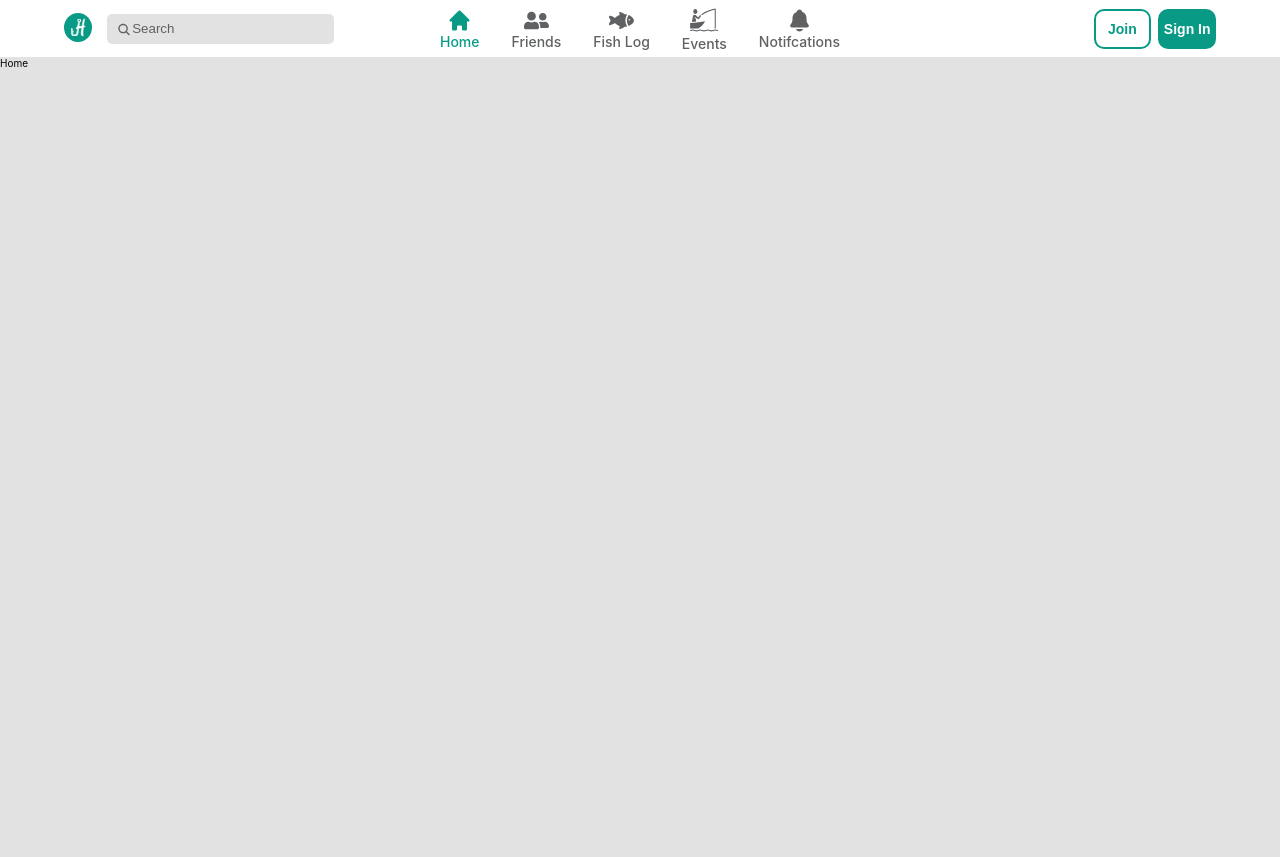
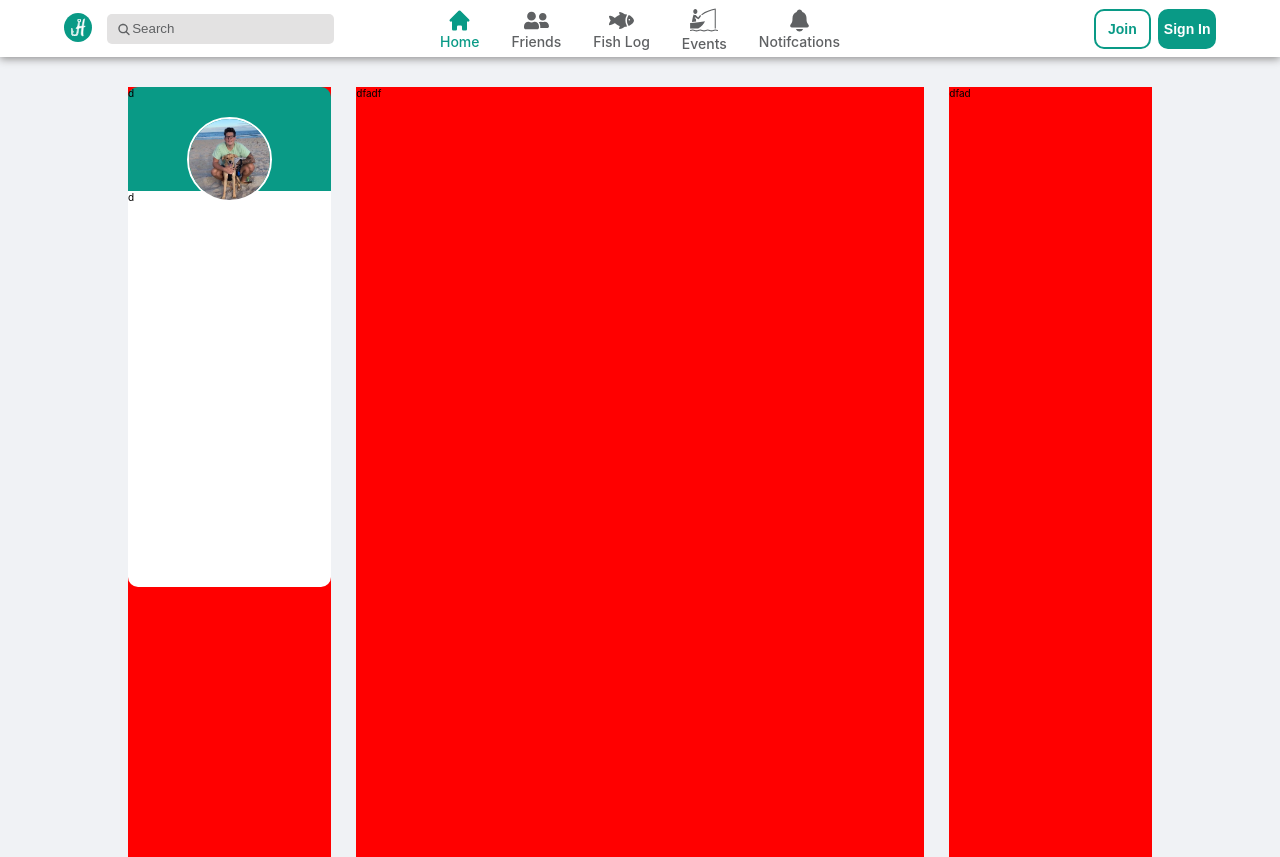
Before and after one commit to danlaratta/Hooked_Up, a React (Create React App) app in the folder frontend/: page / in a window 1280 px wide. Before the commit the page ends 800 px from the top, so only its background shows below. Built offline with nearby package versions, Linux system fonts and the light colour scheme.

Commit message:
home page layout setup, profile card start

```diff
--- a/frontend/src/App.tsx
+++ b/frontend/src/App.tsx
@@ -1,4 +1,5 @@
 import { BrowserRouter as Router, Routes, Route } from 'react-router-dom'
+import styled from 'styled-components/macro';
 import Navbar from './components/Navbar';
 import Home from './pages/Home';
 import Friends from './pages/Friends';
@@ -6,9 +7,14 @@ import FishLog from './pages/FishLog';
 import Events from './pages/Events';
 import Notifications from './pages/Notifications';
 
+const Container = styled.div`
+    width: 100%;
+    background-color: var(--gray);
+`
+
 const App = () => {
   return (
-    <div>
+    <Container>
       <Router>
         <Navbar />
 
@@ -21,7 +27,7 @@ const App = () => {
         </Routes>
       </Router>
 
-    </div>
+    </Container>
   );
 }
 
--- a/frontend/src/components/Navbar.tsx
+++ b/frontend/src/components/Navbar.tsx
@@ -13,12 +13,13 @@ import { GiBoatFishing } from 'react-icons/gi';
 
 const Container = styled.div`
     width: 100%;
-    /* background-color: var(--primary2); */
     background-color: #fff;
+    box-shadow: 0rem 0.2rem 0.8rem #919090;
     display: flex;
     justify-content: center;
     position: sticky;
     top: 0;
+    z-index: 10;
 `
 
 const Wrapper = styled.div`
--- /dev/null
+++ b/frontend/src/components/ProfileCard.jsx
@@ -0,0 +1,69 @@
+import styled from 'styled-components/macro';
+import Me from '../assets/Me.jpg';
+
+const Container = styled.div`
+    width: 100%;
+`
+
+const Wrapper = styled.div`
+    width: 100%;
+    display: flex;
+    flex-direction: column;
+    height: 50rem;
+    position: relative;
+`
+
+const ImageContainer = styled.div`
+    width: 100%;
+    position: absolute;
+    top: 3rem;
+    display: flex;
+    justify-content: center;
+`
+
+const ProfileImg = styled.img`
+    width: 40%;
+    border: 0.2rem solid #fff;
+    border-radius: 50%;
+`
+
+const ColorSection = styled.div`
+    flex: 2.5;
+    width: 100%;
+    background-color: var(--primary);
+    border-top-right-radius: 1rem;
+    border-top-left-radius: 1rem;
+`
+
+const DataSection = styled.div`
+    flex: 9.5;
+    width: 100%;
+    display: flex;
+    flex-direction: column;
+    background-color: #fff;
+    border-bottom-right-radius: 1rem;
+    border-bottom-left-radius: 1rem;
+`
+
+const ProfileCard = () => {
+    return (
+        <Container>
+            <Wrapper>
+
+                <ImageContainer>
+                    <ProfileImg src={Me} />
+                </ImageContainer>
+
+                <ColorSection>
+                    d
+                </ColorSection>
+
+                <DataSection>
+                    d
+                </DataSection>
+            </Wrapper>
+        </Container>
+    );
+}
+
+export default ProfileCard;
--- a/frontend/src/index.css
+++ b/frontend/src/index.css
@@ -2,7 +2,7 @@ body {
   margin: 0;
   padding: 0;
   box-sizing: border-box;
-  background-color: #e3e2e2;
+  background-color: #F0F2F5;
   font-family: -apple-system, BlinkMacSystemFont, 'Segoe UI', 'Roboto', 'Oxygen',
     'Ubuntu', 'Cantarell', 'Fira Sans', 'Droid Sans', 'Helvetica Neue',
     sans-serif;
@@ -18,7 +18,6 @@ html {
   --primary: #099A86;
   --primary1: #0bc197;
   --primary2: #001c43;
-  --gray: #e3e2e2;
   --dark-gray: #5f6163;
 }
 
--- a/frontend/src/pages/Home.tsx
+++ b/frontend/src/pages/Home.tsx
@@ -1,18 +1,42 @@
 import styled from 'styled-components/macro';
+import ProfileCard from '../components/ProfileCard';
 
 const Container = styled.div`
-
+    width: 100%;
+    min-height: 100vh;
+    display: flex;
+    justify-content: center;
 `
 
 const Wrapper = styled.div`
+    width: 80%;
+    margin-top: 3rem;
+    display: flex;
+    justify-content: space-between;
+    gap: 2.5%;
+`
 
+const Section = styled.div`
+    display: flex;
+    flex-direction: column;
+    background-color: red;
 `
 
 const Home = () => {
     return (
         <Container>
             <Wrapper>
-                Home
+                <Section style={{flex: 2.5}}>
+                    <ProfileCard />
+                </Section>
+
+                <Section style={{flex: 7}}>
+                    dfadf
+                </Section>
+
+                <Section style={{flex: 2.5}}>
+                    dfad
+                </Section>
             </Wrapper>
         </Container>
     );
```
Also changed, not shown: frontend/src/pages/Signin.tsx (added, +19 -0 lines), frontend/src/pages/Signup.tsx (added, +19 -0 lines).
